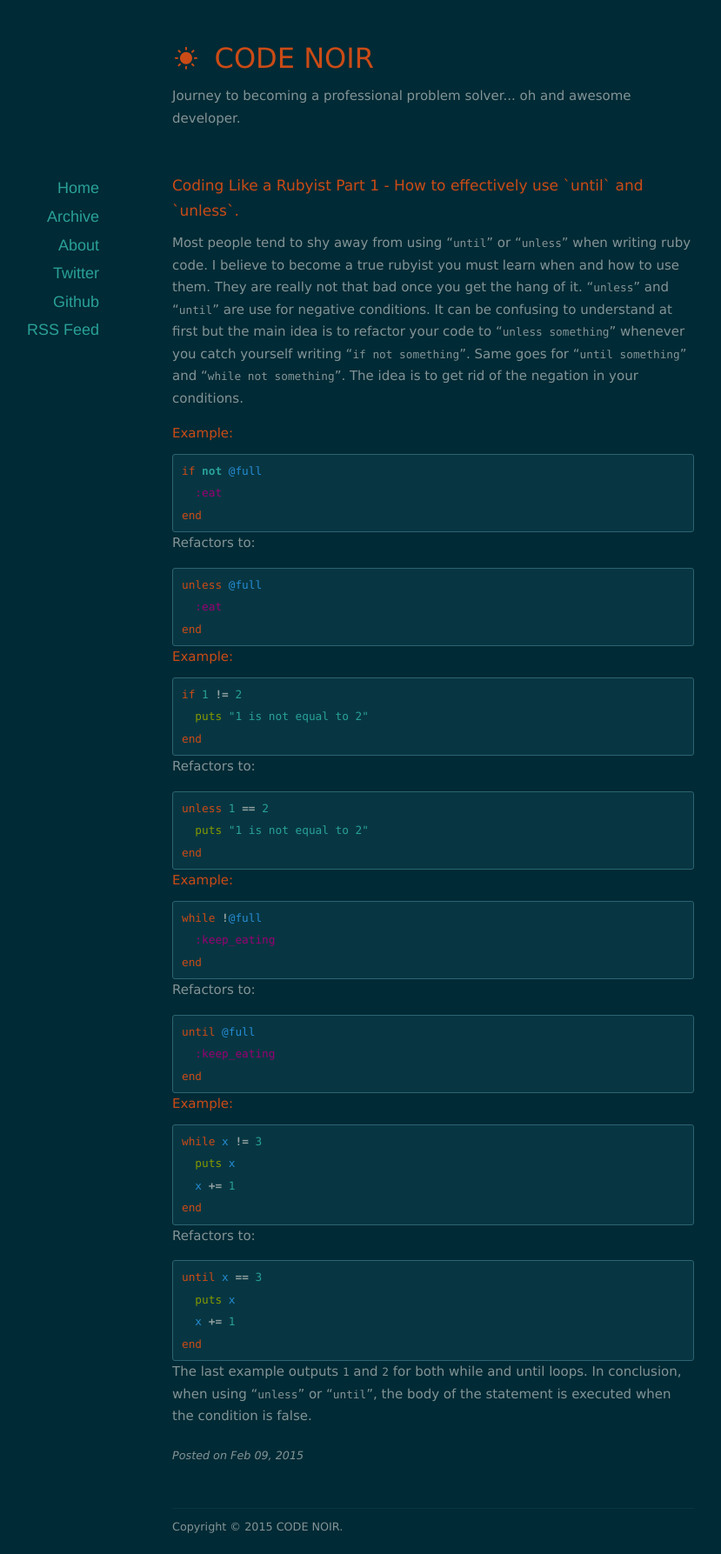
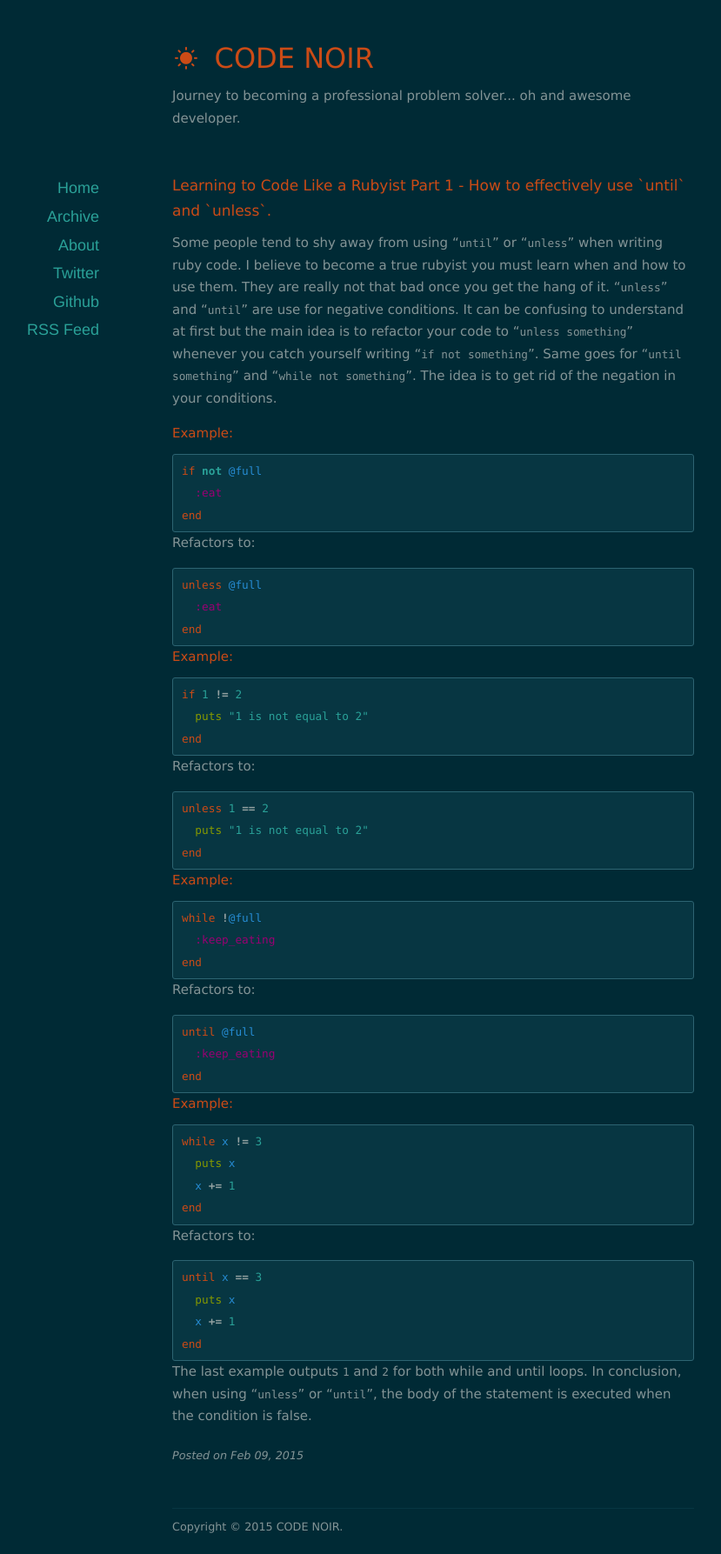
Before and after one commit to lezoudali/lezoudali.github.io, a Jekyll site: the page built from _posts/2015-02-09-rubyist-one.markdown, in a window 1280 px wide. Shown: the whole page at 87% size, without its empty margins (142-971 px from the left). Built offline with Jekyll 4.4.1, drawn with Linux system fonts in a browser that asks for light colours; nearby versions of some CDN libraries.

Commit message:
rubyist part one

```diff
--- a/_posts/2015-02-09-rubyist-one.markdown
+++ b/_posts/2015-02-09-rubyist-one.markdown
@@ -1,11 +1,11 @@
 ---
 layout: post
-title:  Coding Like a Rubyist Part 1 - How to effectively use `until` and `unless`.
+title:  Learning to Code Like a Rubyist Part 1 - How to effectively use `until` and `unless`.
 date:   2015-02-09 22:16:00
 categories: coding
 ---
 
-Most people tend to shy away from using "`until`" or "`unless`" when writing ruby code. I believe to become a true rubyist you must learn when and how to use them. They are really not that bad once you get the hang of it. "`unless`" and "`until`" are use for negative conditions. It can be confusing to understand at first but the main idea is to refactor your code to "`unless something`" whenever you catch yourself writing "`if not something`". Same goes for "`until something`" and "`while not something`". The idea is to get rid of the negation in your conditions.
+Some people tend to shy away from using "`until`" or "`unless`" when writing ruby code. I believe to become a true rubyist you must learn when and how to use them. They are really not that bad once you get the hang of it. "`unless`" and "`until`" are use for negative conditions. It can be confusing to understand at first but the main idea is to refactor your code to "`unless something`" whenever you catch yourself writing "`if not something`". Same goes for "`until something`" and "`while not something`". The idea is to get rid of the negation in your conditions.
 
 ##Example:
 
```
